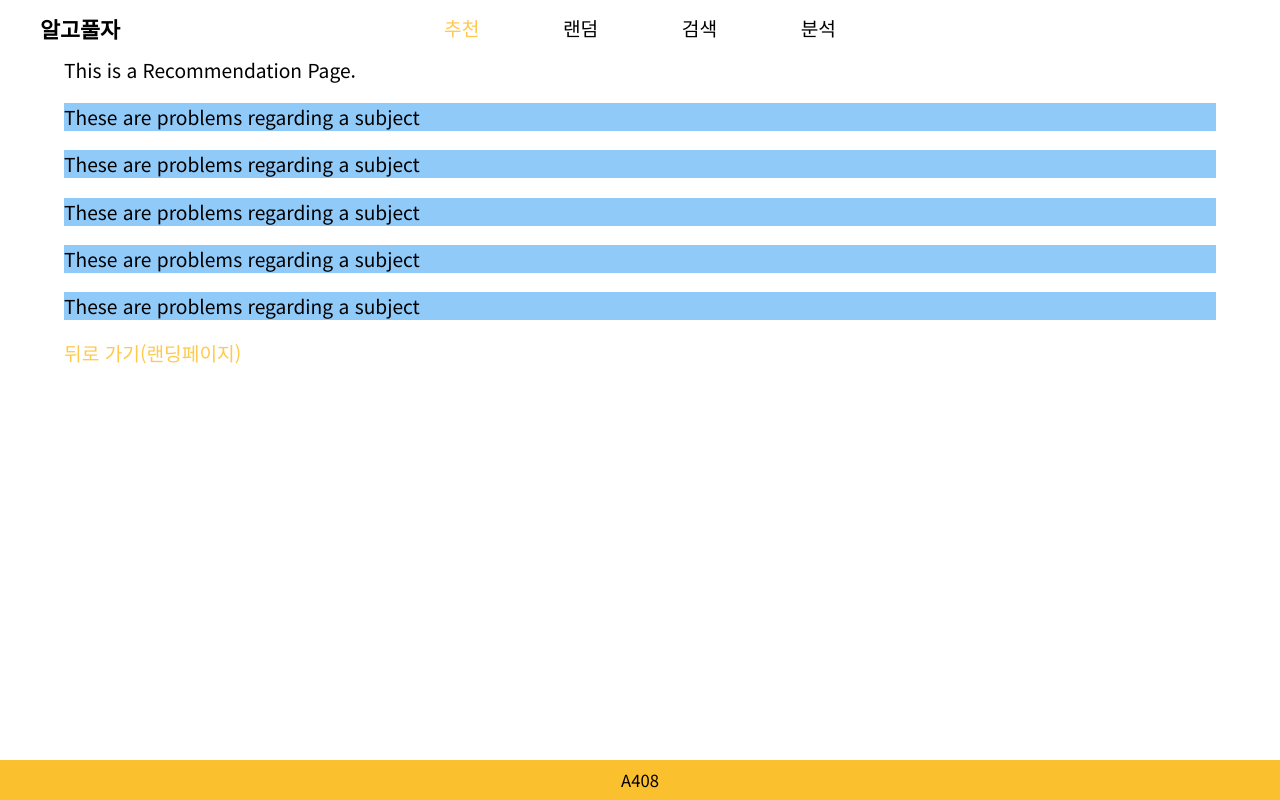
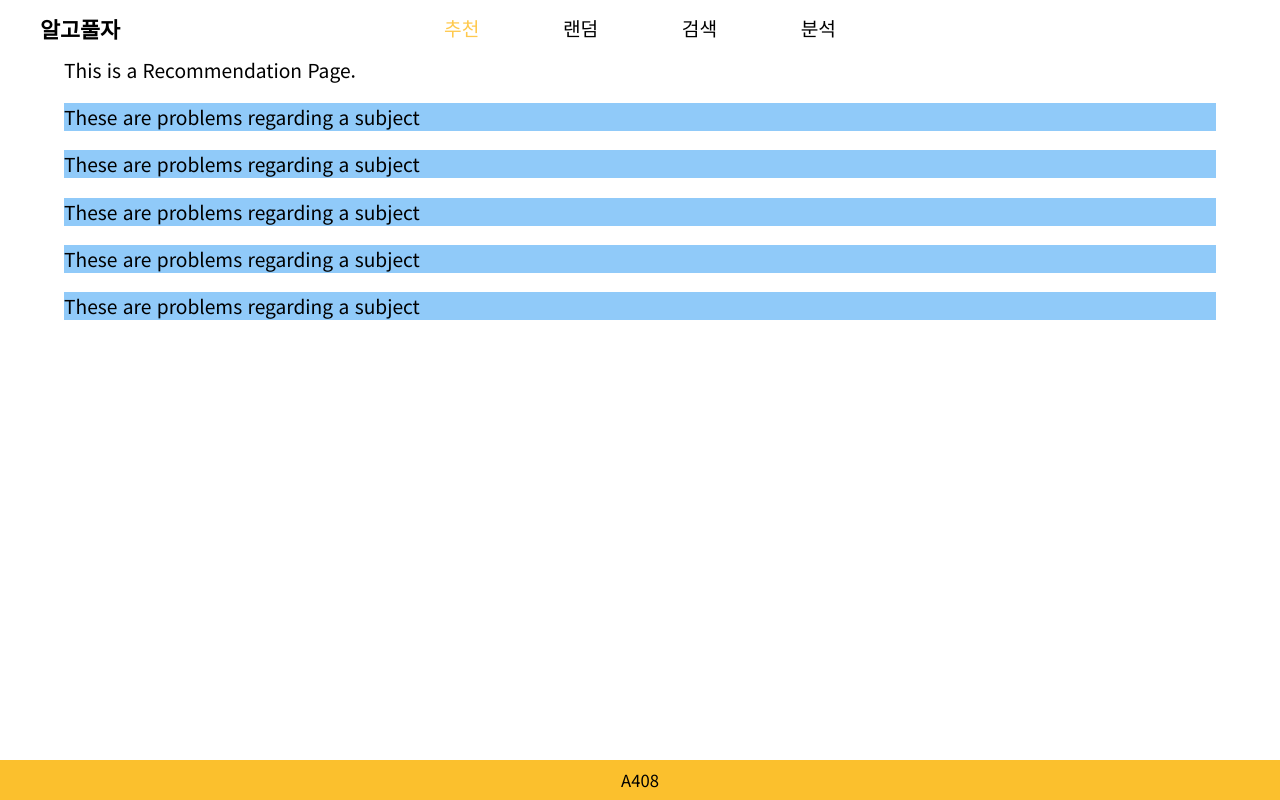
Before and after one commit to Algopulza/algopulza, a Next.js app in the folder frontend/: page /recommendation in a window 1280 px wide. Built offline with nearby package versions, Linux system fonts and the light colour scheme.

Commit message:
S06P31A408-147 Refactor: 불필요 코드 제거(Link)

```diff
--- a/frontend/pages/recommendation/index.tsx
+++ b/frontend/pages/recommendation/index.tsx
@@ -1,4 +1,3 @@
-import Link from 'next/link'
 import { ReactElement } from 'react'
 import Layout from '../../components/common/Layout'
 import Subject from '../../components/recommendation/Subject'
@@ -22,10 +21,6 @@
       <Subject />
       <Subject />
       <Subject />
-
-      <Link href="/">
-        <a>뒤로 가기(랜딩페이지)</a>
-      </Link>
     </Container>
   )
 }
```
